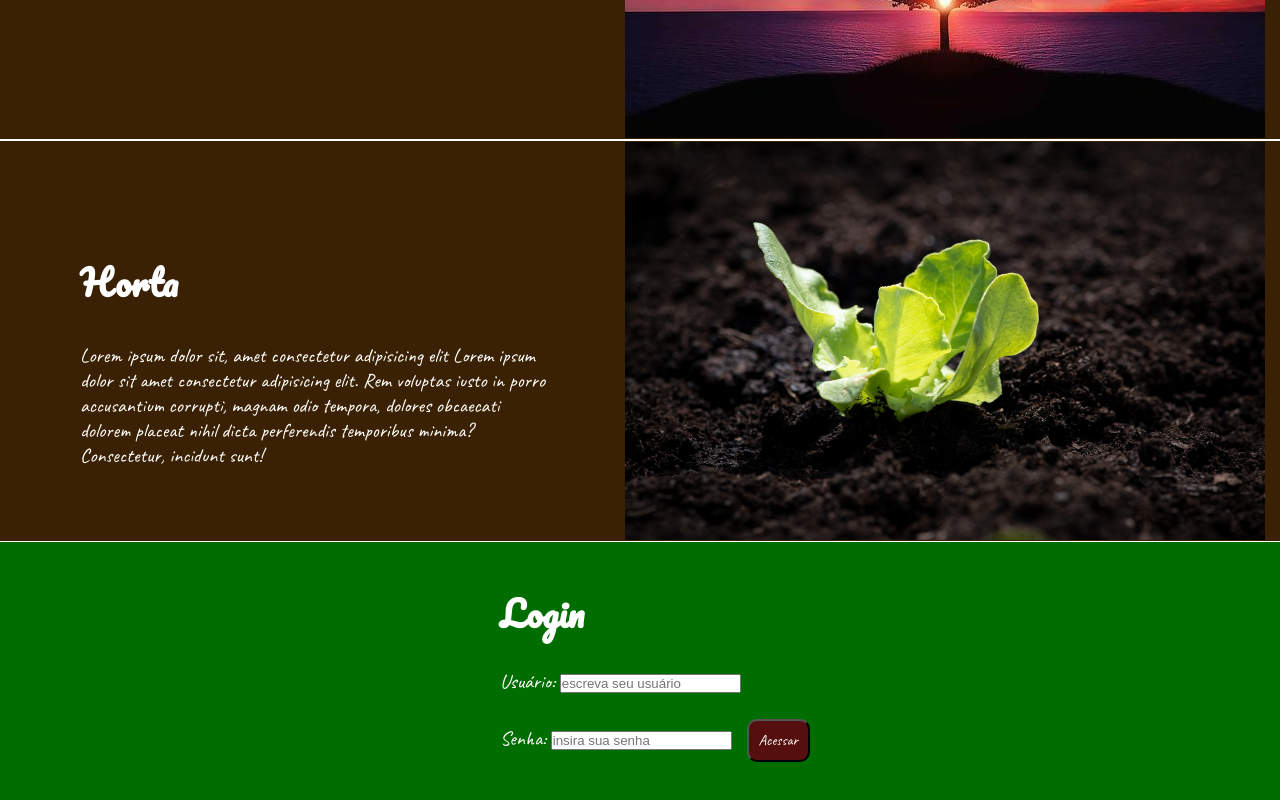
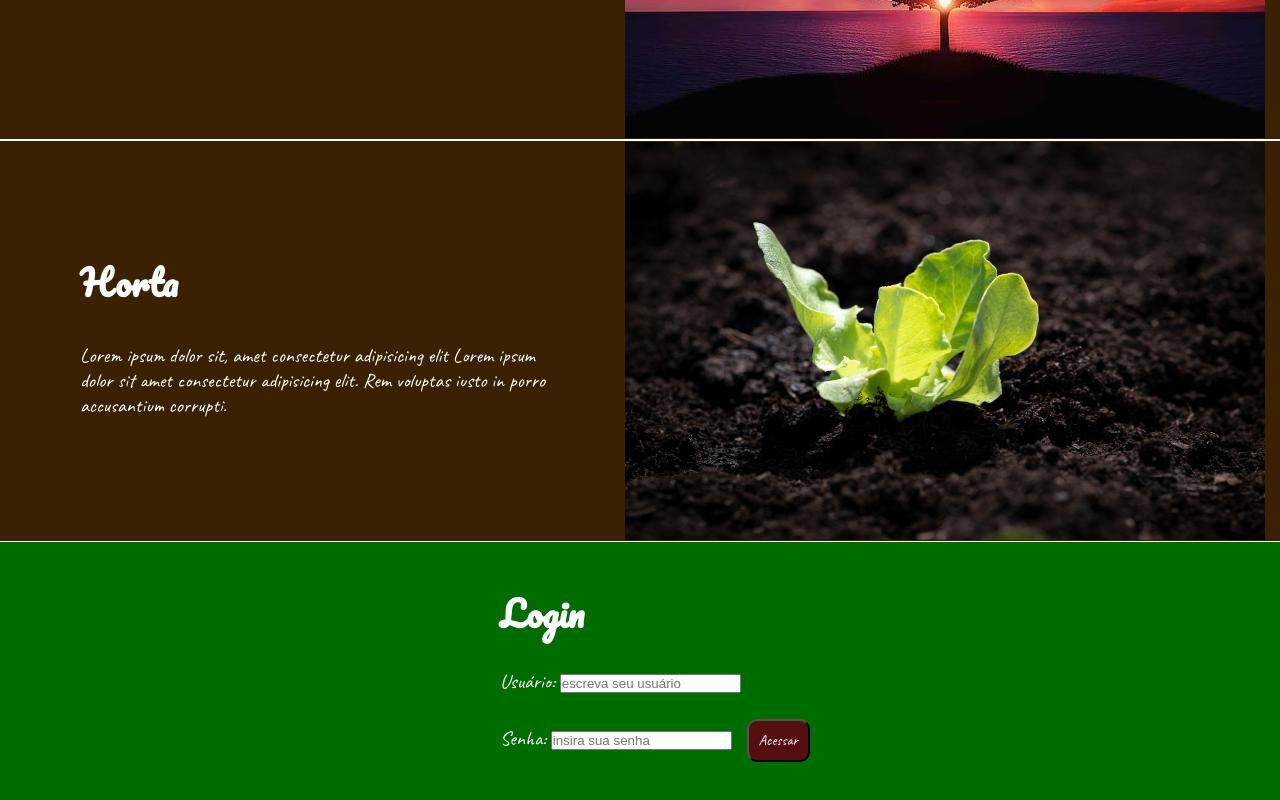
Before and after one commit to rodrigopenafurt/site_feiraverde, a plain HTML site: page index.html in a window 1280 px wide. Shown: the part 1144-1944 px from the top of the page. Drawn offline with Linux system fonts and the light colour scheme.

Commit message:
Update index.html

```diff
--- a/index.html
+++ b/index.html
@@ -68,7 +68,7 @@
         <div class="container">
             <div class="textos_diversos">
                 <h2>Horta</h2>
-                <p>Lorem ipsum dolor sit, amet consectetur adipisicing elit   Lorem ipsum dolor sit amet consectetur adipisicing elit. Rem voluptas iusto in porro accusantium corrupti, magnam odio tempora, dolores obcaecati dolorem placeat nihil dicta perferendis temporibus minima? Consectetur, incidunt sunt!</p>
+                <p>Lorem ipsum dolor sit, amet consectetur adipisicing elit   Lorem ipsum dolor sit amet consectetur adipisicing elit. Rem voluptas iusto in porro accusantium corrupti.</p>
             </div>
             <img src="./img/alface.jpg" alt="imagem da natureza" class="img_right" style="width: 100%;">
         </div>
```
